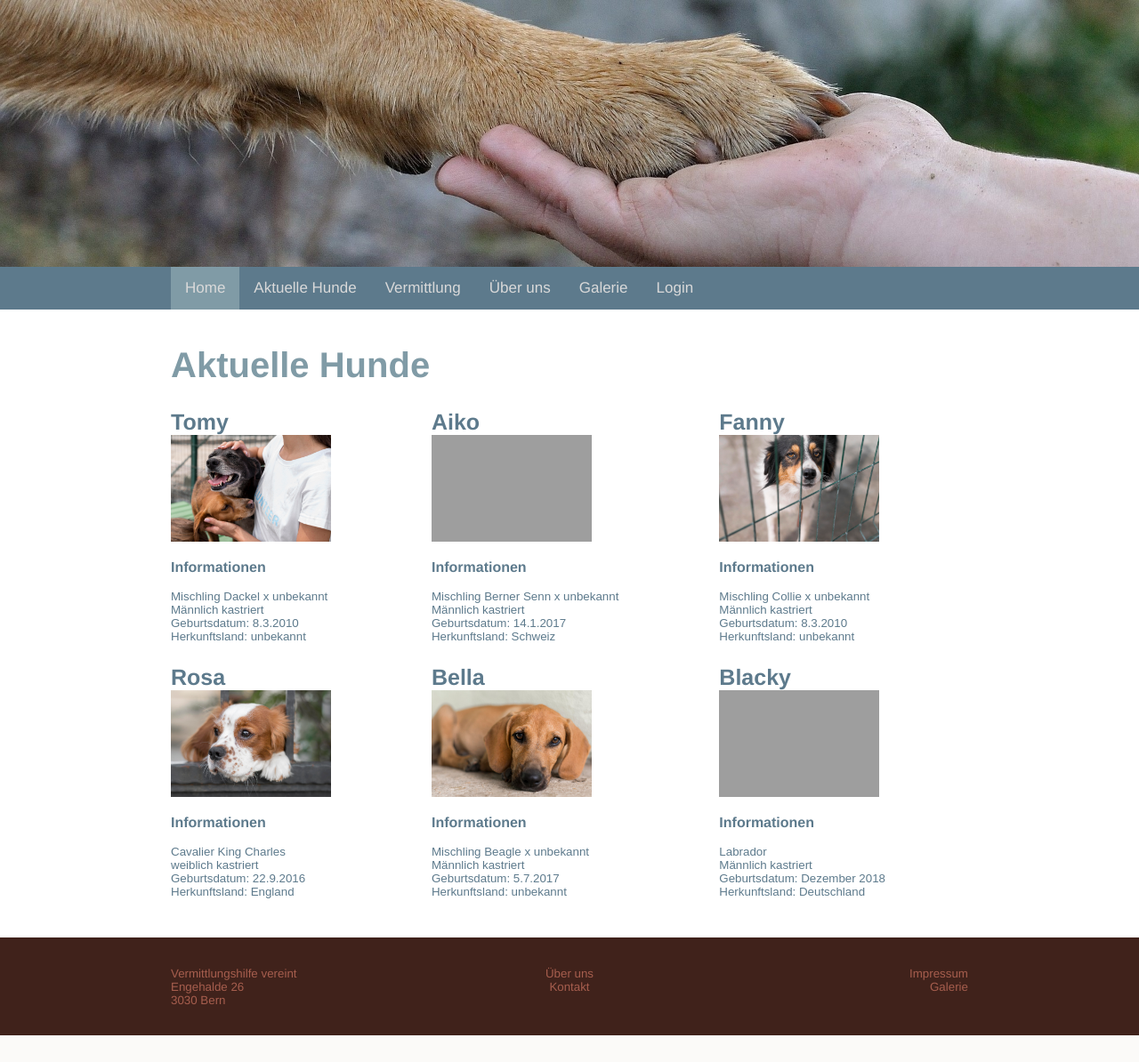
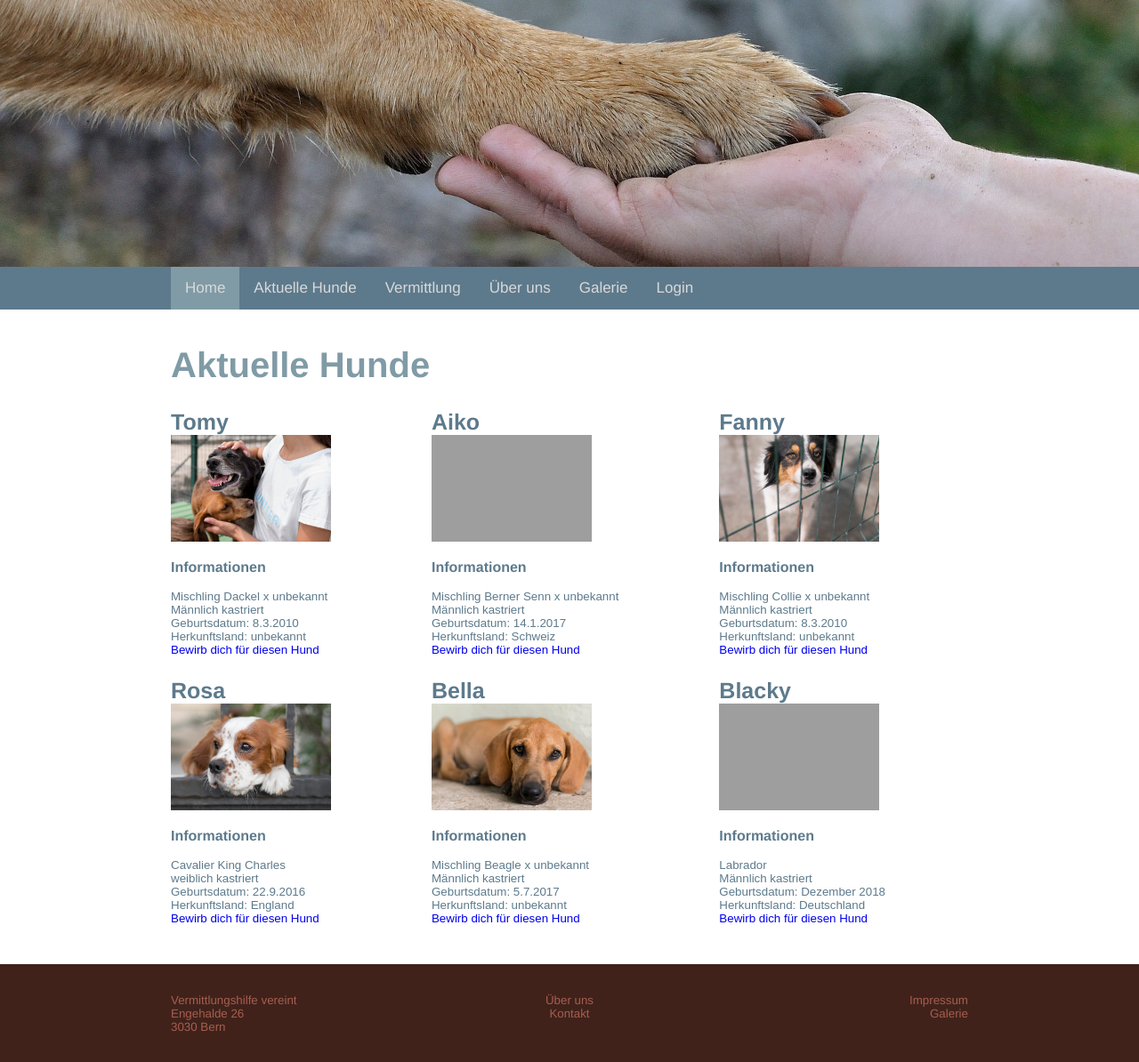
Before and after one commit to cinaem92/projekt_307, a PHP site: page /views/aktuellehunde in a window 1280 px wide. Shown: the whole page at 89% size. Before the commit the page ends 1164 px from the top, so only its background shows below. Run offline with PHP 8.4, Linux system fonts and the light colour scheme; grey boxes are pictures that could not be loaded.

Commit message:
Update aktuellehunde.php

```diff
--- a/views/aktuellehunde.php
+++ b/views/aktuellehunde.php
@@ -10,6 +10,7 @@
             <p>Männlich kastriert</p>
             <p>Geburtsdatum: 8.3.2010</p>
             <p>Herkunftsland: unbekannt</p>
+            <p><a href="bewerbung">Bewirb dich für diesen Hund</a></p>
         </div>
     </div>
     <div>
@@ -21,6 +22,7 @@
             <p>Männlich kastriert</p>
             <p>Geburtsdatum: 14.1.2017</p>
             <p>Herkunftsland: Schweiz</p>
+            <p><a href="bewerbung">Bewirb dich für diesen Hund</a></p>
         </div>
     </div>
     <div>
@@ -32,6 +34,7 @@
             <p>Männlich kastriert</p>
             <p>Geburtsdatum: 8.3.2010</p>
             <p>Herkunftsland: unbekannt</p>
+            <p><a href="bewerbung">Bewirb dich für diesen Hund</a></p>
         </div>
     </div>
     <div>
@@ -43,6 +46,7 @@
             <p>weiblich kastriert</p>
             <p>Geburtsdatum: 22.9.2016</p>
             <p>Herkunftsland: England</p>
+            <p><a href="bewerbung">Bewirb dich für diesen Hund</a></p>
         </div>
     </div>
     <div>
@@ -54,6 +58,7 @@
             <p>Männlich kastriert</p>
             <p>Geburtsdatum: 5.7.2017</p>
             <p>Herkunftsland: unbekannt</p>
+            <p><a href="bewerbung">Bewirb dich für diesen Hund</a></p>
         </div>
     </div>
     <div>
@@ -65,6 +70,7 @@
             <p>Männlich kastriert</p>
             <p>Geburtsdatum: Dezember 2018</p>
             <p>Herkunftsland: Deutschland</p>
+            <p><a href="bewerbung">Bewirb dich für diesen Hund</a></p>
         </div>
     </div>
 </div>
```
